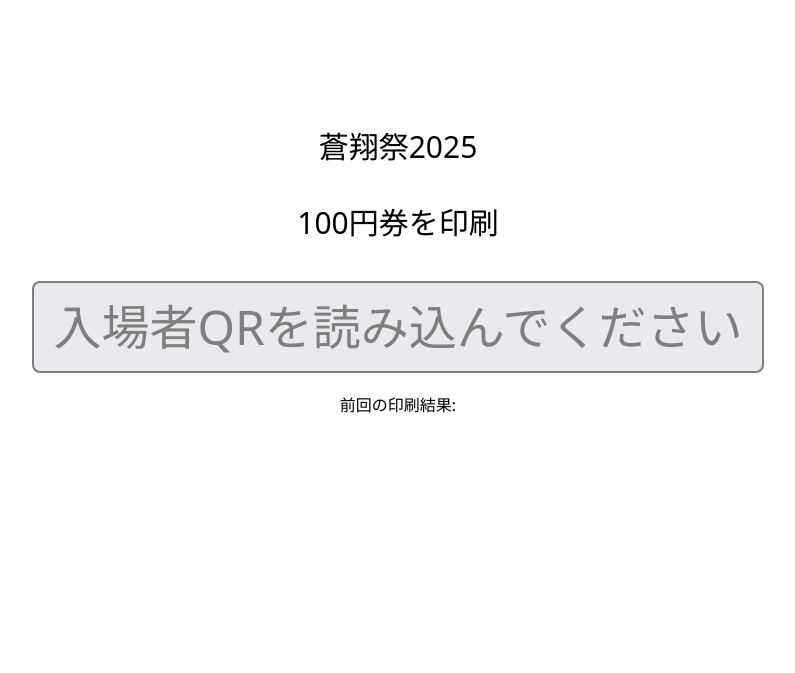
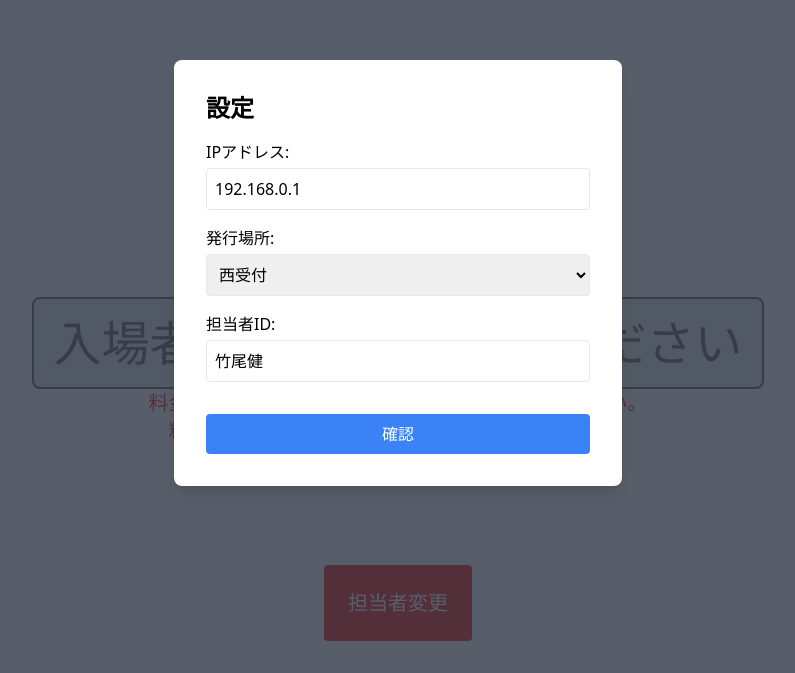
Before and after one commit to gakusai-UoA/ticket-issuer, a React (Vite) app: page / in a window 1280 px wide. Shown: the part 127-800 px from the top of the page, without its empty margins (242-1037 px from the left). Built offline with nearby package versions, Linux system fonts and the light colour scheme.

Commit message:
プリンタ接続機構を変更。

```diff
--- a/src/App.jsx
+++ b/src/App.jsx
@@ -1,50 +1,79 @@
-import { useState, useEffect, useRef } from "react";
+import { useState, useRef } from "react";
+import Cookies from "js-cookie";
 import "./App.css";
 
 function App() {
+  //Use何たら
   const [ticketId, setTicketId] = useState("");
   const [userState, setUserState] = useState("");
-  const [issuePlace, setIssuePlace] = useState("");
+  const [issuePlace, setIssuePlace] = useState(
+    Cookies.get("issuePlace") || "西受付"
+  );
+  const [issuer, setIssuer] = useState("竹尾健");
   const [currentTime, setCurrentTime] = useState("");
   const [isLoading, setIsLoading] = useState(false);
   const [resultMessage, setResultMessage] = useState("");
+  const [isModalOpen, setIsModalOpen] = useState(true);
+  const [isMessageModalOpen, setIsMessageModalOpen] = useState(false);
+  const [ipAddress, setIpAddress] = useState(
+    Cookies.get("ipAddress") || "192.168.0.1"
+  );
   const inputRef = useRef(null);
+  const staffIdRef = useRef(null);
   const [inputValue, setInputValue] = useState("");
   const [idIdentified, setIdIdentified] = useState(false);
   const [ownerId, setOwnerId] = useState("");
-  var printer = null;
-  var ePosDev = new window.epson.ePOSDevice();
+  const [connectionStatus, setConnectionStatus] = useState("");
+  const ePosDevice = useRef();
+  const printer = useRef();
 
-  useEffect(() => {
-    // フォーカスをテキストボックスに当てる
-    if (inputRef.current) {
-      inputRef.current.focus();
-    }
-  }, []);
-
+  //Use何たらの終わり
   const handleBlur = () => {
     // フォーカスが外れたら再度フォーカスを当てる
     if (inputRef.current) {
+      if (!isModalOpen) {
         inputRef.current.focus();
       }
+    }
   };
+
   const handleInputChange = (event) => {
     const value = event.target.value;
     setInputValue(value);
+    console.log(value);
 
-    // 入力が12文字になったら印刷ボタンを押す
-    if (value.length === 12) {
-      setOwnerId(inputValue);
-      setInputValue("");
+    // 入力が36文字になったら印刷ボタンを押せる様にする
+    if (value.length === 36) {
+      setOwnerId(value);
+      event.target.value == "";
       setIdIdentified(true);
+    } else {
+      if (value.length >= 36) {
+        event.target.value == "";
+      }
+    }
+  };
+
+  const handleModalSubmit = () => {
+    Cookies.set("ipAddress", ipAddress, { expires: 7 });
+    Cookies.set("issuePlace", issuePlace, { expires: 7 });
+    setIsModalOpen(false);
+    setInputValue(""); // テキストボックス内の値を消す
+    if (inputRef.current) {
+      inputRef.current.focus(); // テキストボックスにフォーカスを当てる
     }
   };
 
   async function doPrint() {
     setIsLoading(true);
+    let prn = printer.current;
+    if (!prn) {
+      connect();
+    }
     const d = new Date();
     const issuedTime = d.toLocaleString();
-
+    setCurrentTime(issuedTime);
+    setConnectionStatus("チケットをサーバーで処理しています...");
     // チケット作成のためのPOSTリクエスト
     const response = await fetch(
       "https://100-ticket-server.a-gakusai.workers.dev/tickets/createTicket",
@@ -55,8 +84,8 @@ function App() {
         },
         body: JSON.stringify({
           OwnerId: ownerId,
-          Issuer: "竹尾健",
-          IssuedPlace: "西受付",
+          Issuer: issuer,
+          IssuedPlace: issuePlace,
           IssuedTime: issuedTime,
         }),
       }
@@ -65,81 +94,222 @@ function App() {
     if (response.ok) {
       const data = await response.json();
       setTicketId(data.TicketId); // レスポンスから ticketId を設定
-
-      await ePosDev.connect("192.168.0.1", 8008, cbConnect);
+      switch (data.AgeRange) {
+        case "pre-sc":
+          setUserState("未就学児");
+          break;
+        case "els":
+          setUserState("小学生");
+          break;
+        case "jhs":
+          setUserState("中学生");
+          break;
+        case "hs":
+          setUserState("高校生");
+          break;
+        case "cs":
+          setUserState("大学生");
+          break;
+        case "10s":
+          setUserState("10代");
+          break;
+        case "20s":
+          setUserState("20代");
+          break;
+        case "30s":
+          setUserState("30代");
+          break;
+        case "40s":
+          setUserState("40代");
+          break;
+        case "50s":
+          setUserState("50代");
+          break;
+        case "60s":
+          setUserState("60代");
+          break;
+        case "70s":
+          setUserState("70代");
+          break;
+        case "80s+":
+          setUserState("80代以上");
+          break;
+        case "no-answer":
+          setUserState("無回答");
+        default:
+          setUserState("その他");
+          break;
+      }
+      if (data.Gender == "male") {
+        setUserState(userState + "男性");
+      } else if (data.gender == "female") {
+        setUserState(userState + "女性");
       } else {
+        setUserState(userState + "無回答");
+      }
+      setUserState(data.AgeRange);
+      print();
+    } else {
+      if (response.status === 404) {
+        setResultMessage(
+          "グループが見つかりませんでした。\n該当のグループを呼び止め、システム管理者を呼んでください。"
+        );
+      } else {
+        setResultMessage("チケットを作成できませんでした。");
+      }
+      setIsMessageModalOpen(true);
       console.log("Failed to create ticket");
       setIsLoading(false);
+      setIdIdentified(false);
     }
   }
+  const connect = () => {
+    setConnectionStatus("プリンターに接続しています...");
 
-  async function cbConnect(data) {
-    if (data == "OK" || data == "SSL_CONNECT_OK") {
+    if (!ipAddress) {
+      setResultMessage(
+        "プリンターに接続できませんでした。プリンターのIPアドレスが設定されていません。"
+      );
+      setIsMessageModalOpen(true);
+      setIsLoading(false);
+      setIdIdentified(false);
+      return;
+    }
+    let ePosDev = new window.epson.ePOSDevice();
+    ePosDevice.current = ePosDev;
+
+    ePosDev.connect(ipAddress, 8008, (data) => {
+      if (data === "OK") {
         ePosDev.createDevice(
           "local_printer",
           ePosDev.DEVICE_TYPE_PRINTER,
-        { crypto: false, buffer: false },
-        cbCreateDevice_printer
+          { crypto: true, buffer: false },
+          (devobj, retcode) => {
+            if (retcode === "OK") {
+              printer.current = devobj;
+              setConnectionStatus(STATUS_CONNECTED);
+            } else {
+              throw retcode;
+            }
+          }
         );
       } else {
-      console.log(data);
-      setIsLoading(false); // エラー時に読み込み中を消す
+        throw data;
       }
-  }
+    });
+  };
 
-  async function cbCreateDevice_printer(devobj, retcode) {
-    if (retcode == "OK") {
-      printer = devobj;
-      printer.timeout = 60000;
-      printer.onreceive = function (res) {
-        console.log(res.success);
+  const print = () => {
+    setConnectionStatus("印刷を始めています...");
+    let prn = printer.current;
+    if (!prn) {
+      setResultMessage(
+        "プリンターに接続できませんでした。解決しない場合は、システム管理者を呼んでください。"
+      );
+      setIsMessageModalOpen(true);
       setIsLoading(false);
       setIdIdentified(false);
-        setResultMessage("成功");
-      };
-      printer.oncoveropen = function () {
-        console.log("coveropen");
-      };
-      print(printer);
-    } else {
-      console.log(retcode);
-      setIsLoading(false);
-      setIdIdentified(false);
-      setResultMessage("失敗");
+      return;
     }
-  }
-
-  async function print(printer) {
-    printer.addTextAlign(printer.ALIGN_CENTER);
-    printer.addTextFont(printer.FONT_A);
-    printer.addTextLang("ja");
-    printer.addFeedLine(1);
-    printer.addTextStyle(false, false, true, printer.COLOR_1);
-    printer.addTextSize(3, 3);
-    printer.addText("蒼翔祭2025\n");
-    printer.addTextSize(2, 2);
-    printer.addText("100円チケット\n");
-    printer.addFeedLine(2);
-    printer.addTextStyle(false, false, false, printer.COLOR_1);
-    printer.addSymbol(
+    ï;
+    prn.addTextAlign(prn.ALIGN_CENTER);
+    prn.addTextFont(prn.FONT_A);
+    prn.addTextLang("ja");
+    prn.addFeedLine(1);
+    prn.addTextStyle(false, false, true, prn.COLOR_1);
+    prn.addTextSize(3, 3);
+    prn.addText("蒼翔祭2025\n");
+    prn.addTextSize(2, 2);
+    prn.addText("100円チケット\n");
+    prn.addFeedLine(2);
+    prn.addTextStyle(false, false, false, prn.COLOR_1);
+    prn.addSymbol(
       ticketId,
-      printer.SYMBOL_QRCODE_MODEL_2,
-      printer.LEVEL_DEFAULT,
+      prn.SYMBOL_QRCODE_MODEL_2,
+      prn.LEVEL_DEFAULT,
       4,
       0,
       1000
     );
-    printer.addFeedLine(2);
-    printer.addTextSize(1, 1);
-    printer.addText(`発行者:${userState}\n`);
-    printer.addText(`発行場所:${issuePlace}\n`);
-    printer.addText(`発行時刻:${currentTime}\n`);
-    printer.addCut(printer.CUT_FEED);
-    printer.send();
-  }
+    prn.addFeedLine(2);
+    prn.addTextSize(1, 1);
+    prn.addText(`発行者:${issuer}\n`);
+    prn.addText(`発行場所:${issuePlace}\n`);
+    prn.addText(`発行時刻:${currentTime}\n`);
+    prn.addText(`使用者属性:${userState}\n`);
+    prn.addCut(prn.CUT_FEED);
+    prn.send();
+  };
 
   return (
     <>
+      {isModalOpen && (
+        <div className="fixed inset-0 bg-gray-800 bg-opacity-75 flex justify-center items-center z-50">
+          <div className="bg-white p-8 rounded-lg shadow-lg max-w-md w-full">
+            <h2 className="text-2xl font-semibold mb-4">設定</h2>
+            <label className="block mb-4">
+              IPアドレス:
+              <input
+                type="text"
+                value={ipAddress}
+                onChange={(e) => setIpAddress(e.target.value)}
+                className="border p-2 w-full mt-1 rounded"
+              />
+            </label>
+            <label className="block mb-4">
+              発行場所:
+              <select
+                value={issuePlace}
+                onChange={(e) => setIssuePlace(e.target.value)}
+                className="border p-2 w-full mt-1 rounded"
+              >
+                <option value="西受付">西受付</option>
+                <option value="正面受付">正面受付</option>
+              </select>
+            </label>
+            <label className="block mb-4">
+              担当者ID:
+              <input
+                type="text"
+                value={issuer}
+                ref={staffIdRef}
+                onChange={(e) => setIssuer(e.target.value)}
+                className="border p-2 w-full mt-1 rounded"
+              />
+            </label>
+            <button
+              onClick={handleModalSubmit}
+              className="mt-4 p-2 bg-blue-500 text-white rounded w-full"
+            >
+              確認
+            </button>
+          </div>
+        </div>
+      )}
+
+      {isMessageModalOpen && (
+        <div className="fixed inset-0 bg-gray-800 bg-opacity-75 flex justify-center items-center z-50">
+          <div className="bg-white p-8 rounded-lg shadow-lg max-w-md w-full">
+            <h2 className="text-2xl font-semibold mb-4">
+              印刷に失敗しました。
+            </h2>
+            <label className="block mb-4">{resultMessage}</label>
+            <button
+              onClick={() => {
+                setIsMessageModalOpen(false);
+                setInputValue(""); // テキストボックス内の値を消す
+                if (inputRef.current) {
+                  inputRef.current.focus(); // テキストボックスにフォーカスを当てる
+                }
+              }}
+              className="mt-4 p-2 bg-red-500 text-white rounded w-full"
+            >
+              OK
+            </button>
+          </div>
+        </div>
+      )}
+
       {isLoading ? (
         <div
           className="flex justify-center items-center h-screen"
@@ -148,12 +318,19 @@ function App() {
           <div className="flex flex-col justify-center items-center">
             <div className="animate-ping h-10 w-10 bg-gray-800 rounded-full m-5"></div>
             <a className="text-3xl m-5">印刷中...</a>
+            <a
+              className={`text-3xl m-5 transition-opacity duration-500 ${
+                connectionStatus ? "opacity-100" : "opacity-0"
+              }`}
+            >
+              {connectionStatus}
+            </a>
           </div>
         </div>
       ) : (
         <div className="flex flex-col justify-center items-center h-screen">
           <a className="text-3xl m-5">蒼翔祭2025</a>
-          <a className="text-3xl m-5">100円券を印刷</a>
+          <a className="text-3xl m-5">100円チケットを印刷する</a>
 
           {/* 見えないテキストボックス */}
           <input
@@ -161,9 +338,7 @@ function App() {
             type="text"
             value={inputValue}
             onChange={handleInputChange}
-            onBlur={handleBlur} // ここに追加
-            className="absolute opacity-0 pointer-events-none"
-            aria-hidden="true"
+            onBlur={handleBlur}
           />
           <div className="mt-5">
             {!idIdentified ? (
@@ -184,9 +359,26 @@ function App() {
               </button>
             )}
           </div>
-          <a className="text-1xl m-5">前回の印刷結果:{resultMessage}</a>
+          <a className="text-xl text-red-500">
+            料金を受け取る前にこの画面を操作しないでください。
+          </a>
+          <a className="text-xl text-red-500">
+            料金の受け渡しは必ず複数人で行なってください。
+          </a>
         </div>
       )}
+
+      <button
+        className="fixed bottom-0 left-1/2 transform -translate-x-1/2 mb-8 p-6 bg-red-500 text-white rounded text-xl"
+        onClick={() => {
+          setIsModalOpen(true);
+          if (staffIdRef.current) {
+            staffIdRef.current.focus(); // 担当者設定にフォーカスを当てる
+          }
+        }}
+      >
+        担当者変更
+      </button>
     </>
   );
 }
--- a/src/out.css
+++ b/src/out.css
@@ -592,29 +592,68 @@ video {
   pointer-events: none;
 }
 
+.fixed {
+  position: fixed;
+}
+
 .absolute {
   position: absolute;
 }
 
-.relative {
-  position: relative;
+.inset-0 {
+  inset: 0px;
 }
 
-.m-20 {
-  margin: 5rem;
+.left-0 {
+  left: 0px;
+}
+
+.top-0 {
+  top: 0px;
+}
+
+.bottom-0 {
+  bottom: 0px;
+}
+
+.right-0 {
+  right: 0px;
+}
+
+.left-1\/2 {
+  left: 50%;
+}
+
+.z-50 {
+  z-index: 50;
+}
+
+.m-4 {
+  margin: 1rem;
 }
 
 .m-5 {
   margin: 1.25rem;
 }
 
-.my-20 {
-  margin-top: 5rem;
-  margin-bottom: 5rem;
+.mb-4 {
+  margin-bottom: 1rem;
+}
+
+.mt-1 {
+  margin-top: 0.25rem;
+}
+
+.mt-4 {
+  margin-top: 1rem;
 }
 
 .mt-5 {
   margin-top: 1.25rem;
+}
+
+.mb-8 {
+  margin-bottom: 2rem;
 }
 
 .block {
@@ -625,8 +664,8 @@ video {
   display: flex;
 }
 
-.h-4 {
-  height: 1rem;
+.inline-flex {
+  display: inline-flex;
 }
 
 .h-10 {
@@ -637,24 +676,25 @@ video {
   height: 100vh;
 }
 
-.h-2 {
-  height: 0.5rem;
-}
-
-.w-4 {
-  width: 1rem;
-}
-
 .w-10 {
   width: 2.5rem;
 }
 
-.w-2 {
-  width: 0.5rem;
+.w-full {
+  width: 100%;
 }
 
-.w-1 {
-  width: 0.25rem;
+.max-w-md {
+  max-width: 28rem;
+}
+
+.-translate-x-1\/2 {
+  --tw-translate-x: -50%;
+  transform: translate(var(--tw-translate-x), var(--tw-translate-y)) rotate(var(--tw-rotate)) skewX(var(--tw-skew-x)) skewY(var(--tw-skew-y)) scaleX(var(--tw-scale-x)) scaleY(var(--tw-scale-y));
+}
+
+.transform {
+  transform: translate(var(--tw-translate-x), var(--tw-translate-y)) rotate(var(--tw-rotate)) skewX(var(--tw-skew-x)) skewY(var(--tw-skew-y)) scaleX(var(--tw-scale-x)) scaleY(var(--tw-scale-y));
 }
 
 @keyframes ping {
@@ -672,10 +712,6 @@ video {
   cursor: not-allowed;
 }
 
-.resize {
-  resize: both;
-}
-
 .flex-col {
   flex-direction: column;
 }
@@ -688,16 +724,8 @@ video {
   justify-content: center;
 }
 
-.space-x-3 > :not([hidden]) ~ :not([hidden]) {
-  --tw-space-x-reverse: 0;
-  margin-right: calc(0.75rem * var(--tw-space-x-reverse));
-  margin-left: calc(0.75rem * calc(1 - var(--tw-space-x-reverse)));
-}
-
-.space-x-2 > :not([hidden]) ~ :not([hidden]) {
-  --tw-space-x-reverse: 0;
-  margin-right: calc(0.5rem * var(--tw-space-x-reverse));
-  margin-left: calc(0.5rem * calc(1 - var(--tw-space-x-reverse)));
+.rounded {
+  border-radius: 0.25rem;
 }
 
 .rounded-full {
@@ -708,16 +736,12 @@ video {
   border-radius: 0.5rem;
 }
 
-.rounded-md {
-  border-radius: 0.375rem;
+.border {
+  border-width: 1px;
 }
 
 .border-2 {
   border-width: 2px;
-}
-
-.border-r-4 {
-  border-right-width: 4px;
 }
 
 .border-black {
@@ -725,14 +749,14 @@ video {
   border-color: rgb(0 0 0 / var(--tw-border-opacity, 1));
 }
 
-.bg-blue-600 {
+.bg-blue-500 {
   --tw-bg-opacity: 1;
-  background-color: rgb(37 99 235 / var(--tw-bg-opacity, 1));
+  background-color: rgb(59 130 246 / var(--tw-bg-opacity, 1));
 }
 
-.bg-gray-600 {
+.bg-gray-300 {
   --tw-bg-opacity: 1;
-  background-color: rgb(75 85 99 / var(--tw-bg-opacity, 1));
+  background-color: rgb(209 213 219 / var(--tw-bg-opacity, 1));
 }
 
 .bg-gray-800 {
@@ -740,40 +764,63 @@ video {
   background-color: rgb(31 41 55 / var(--tw-bg-opacity, 1));
 }
 
-.bg-gray-300 {
+.bg-white {
   --tw-bg-opacity: 1;
-  background-color: rgb(209 213 219 / var(--tw-bg-opacity, 1));
+  background-color: rgb(255 255 255 / var(--tw-bg-opacity, 1));
 }
 
-.p-1 {
-  padding: 0.25rem;
+.bg-gray-500 {
+  --tw-bg-opacity: 1;
+  background-color: rgb(107 114 128 / var(--tw-bg-opacity, 1));
 }
 
-.p-20 {
-  padding: 5rem;
+.bg-green-500 {
+  --tw-bg-opacity: 1;
+  background-color: rgb(34 197 94 / var(--tw-bg-opacity, 1));
 }
 
-.p-10 {
-  padding: 2.5rem;
+.bg-red-500 {
+  --tw-bg-opacity: 1;
+  background-color: rgb(239 68 68 / var(--tw-bg-opacity, 1));
+}
+
+.bg-black {
+  --tw-bg-opacity: 1;
+  background-color: rgb(0 0 0 / var(--tw-bg-opacity, 1));
+}
+
+.bg-opacity-75 {
+  --tw-bg-opacity: 0.75;
+}
+
+.p-2 {
+  padding: 0.5rem;
 }
 
 .p-5 {
   padding: 1.25rem;
 }
 
-.px-4 {
-  padding-left: 1rem;
-  padding-right: 1rem;
+.p-8 {
+  padding: 2rem;
 }
 
-.py-2 {
-  padding-top: 0.5rem;
-  padding-bottom: 0.5rem;
+.p-4 {
+  padding: 1rem;
 }
 
-.text-7xl {
-  font-size: 4.5rem;
-  line-height: 1;
+.p-6 {
+  padding: 1.5rem;
+}
+
+.text-2xl {
+  font-size: 1.5rem;
+  line-height: 2rem;
+}
+
+.text-3xl {
+  font-size: 1.875rem;
+  line-height: 2.25rem;
 }
 
 .text-5xl {
@@ -781,13 +828,33 @@ video {
   line-height: 1;
 }
 
-.text-3xl {
-  font-size: 1.875rem;
-  line-height: 2.25rem;
+.text-sm {
+  font-size: 0.875rem;
+  line-height: 1.25rem;
 }
 
-.underline {
-  text-decoration-line: underline;
+.text-lg {
+  font-size: 1.125rem;
+  line-height: 1.75rem;
+}
+
+.text-xl {
+  font-size: 1.25rem;
+  line-height: 1.75rem;
+}
+
+.font-semibold {
+  font-weight: 600;
+}
+
+.text-white {
+  --tw-text-opacity: 1;
+  color: rgb(255 255 255 / var(--tw-text-opacity, 1));
+}
+
+.text-red-500 {
+  --tw-text-opacity: 1;
+  color: rgb(239 68 68 / var(--tw-text-opacity, 1));
 }
 
 .opacity-0 {
@@ -797,3 +864,23 @@ video {
 .opacity-50 {
   opacity: 0.5;
 }
+
+.opacity-100 {
+  opacity: 1;
+}
+
+.shadow-lg {
+  --tw-shadow: 0 10px 15px -3px rgb(0 0 0 / 0.1), 0 4px 6px -4px rgb(0 0 0 / 0.1);
+  --tw-shadow-colored: 0 10px 15px -3px var(--tw-shadow-color), 0 4px 6px -4px var(--tw-shadow-color);
+  box-shadow: var(--tw-ring-offset-shadow, 0 0 #0000), var(--tw-ring-shadow, 0 0 #0000), var(--tw-shadow);
+}
+
+.transition-opacity {
+  transition-property: opacity;
+  transition-timing-function: cubic-bezier(0.4, 0, 0.2, 1);
+  transition-duration: 150ms;
+}
+
+.duration-500 {
+  transition-duration: 500ms;
+}
```
Also changed, not shown: package.json (+5 -2 lines), 1 other file (tests, documents, lock files or other folders). Lines whose indentation alone changed are shown as unchanged.
